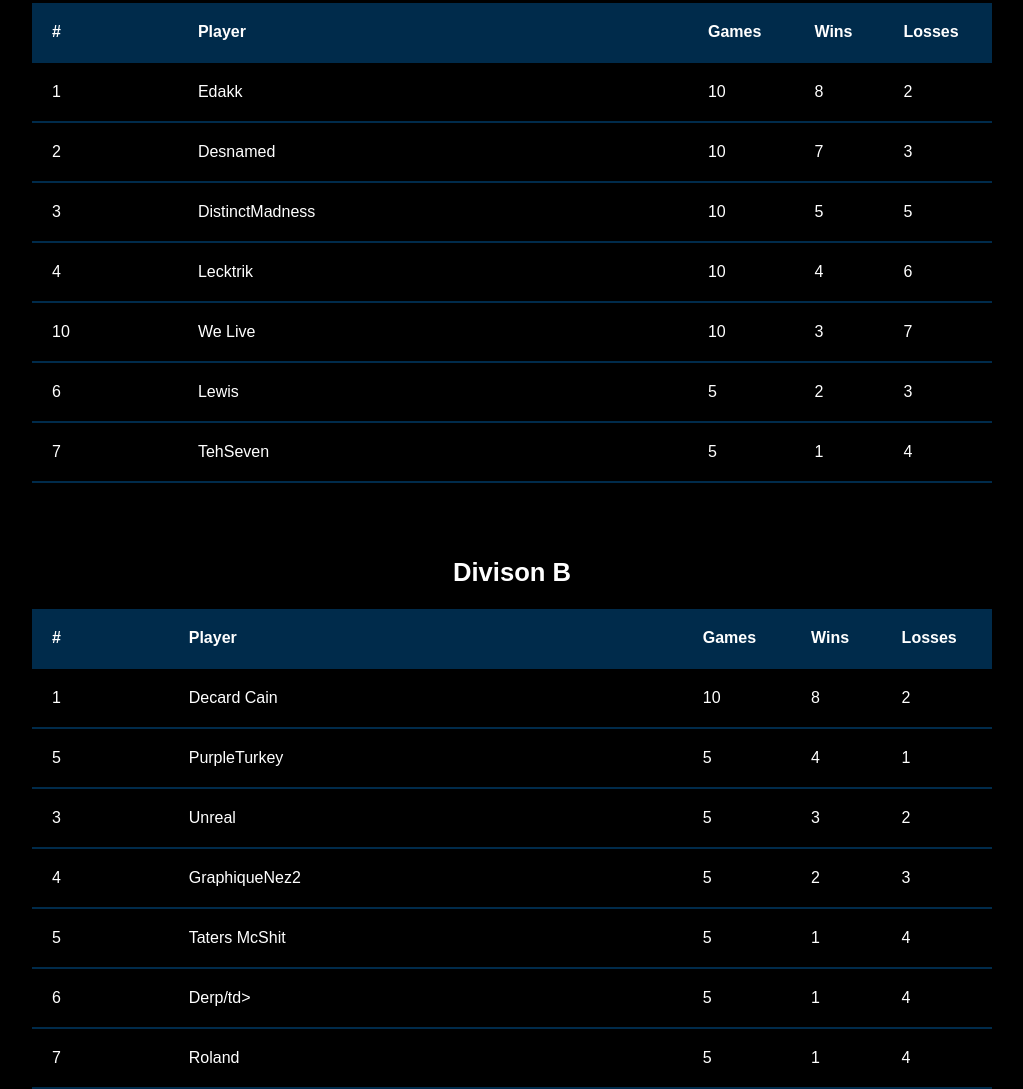
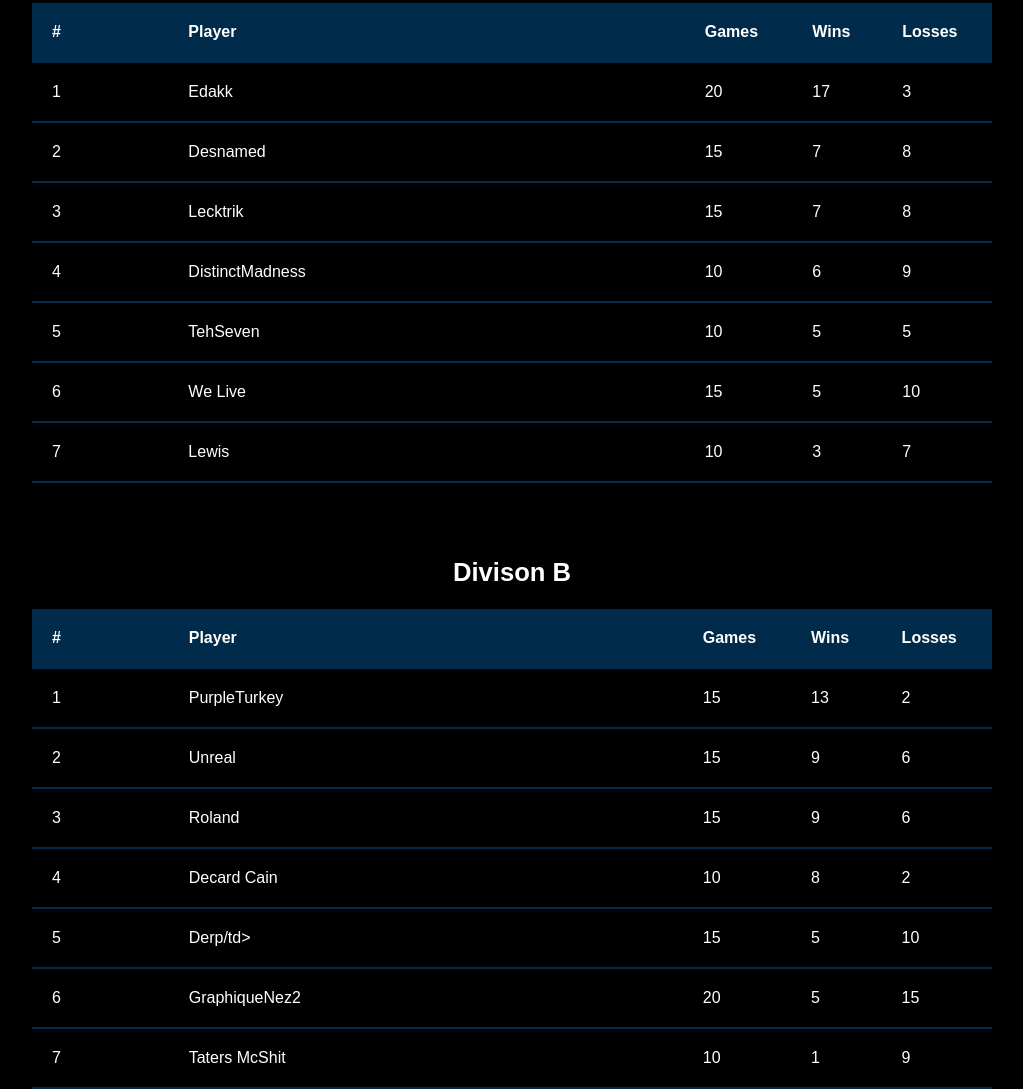
Before and after one commit to DistinctMadness/DistinctMadness.github.io, a plain HTML site: page SS.html in a window 1280 px wide. Shown: the part 519-1608 px from the top of the page, without its empty margins (128-1151 px from the left). Drawn offline with Linux system fonts and the light colour scheme.

Commit message:
Changes 4

```diff
--- a/SS.html
+++ b/SS.html
@@ -37,51 +37,51 @@
             <tr>
                 <td>1</td>
                 <td class="Large">Edakk</td>
-                <td>10</td>
-                <td>8</td>
-                <td>2</td>
+                <td>20</td>
+                <td>17</td>
+                <td>3</td>
             </tr>
             <tr>
                 <td>2</td>
                 <td class="Large">Desnamed</td>
-                <td>10</td>
+                <td>15</td>
                 <td>7</td>
-                <td>3</td>
+                <td>8</td>
             </tr>
             <tr>
                 <td>3</td>
+                <td class="Large">Lecktrik</td>
+                <td>15</td>
+                <td>7</td>
+                <td>8</td>
+            </tr>
+            <tr>
+                <td>4</td>
                 <td class="Large">DistinctMadness</td>
+                <td>10</td>
+                <td>6</td>
+                <td>9</td>
+            </tr>
+            <tr>
+                <td>5</td>
+                <td class="Large">TehSeven</td>
                 <td>10</td>
                 <td>5</td>
                 <td>5</td>
             </tr>
             <tr>
-                <td>4</td>
-                <td class="Large">Lecktrik</td>
+                <td>6</td>
+                <td class="Large">We Live</td>
+                <td>15</td>
+                <td>5</td>
                 <td>10</td>
-                <td>4</td>
-                <td>6</td>
             </tr>
             <tr>
-                <td>10</td>
-                <td class="Large">We Live</td>
+                <td>7</td>
+                <td class="Large">Lewis</td>
                 <td>10</td>
                 <td>3</td>
                 <td>7</td>
-            </tr>
-            <tr>
-                <td>6</td>
-                <td class="Large">Lewis</td>
-                <td>5</td>
-                <td>2</td>
-                <td>3</td>
-            </tr>
-            <tr>
-                <td>7</td>
-                <td class="Large">TehSeven</td>
-                <td>5</td>
-                <td>1</td>
-                <td>4</td>
             </tr>
         </table>
         <br/>
@@ -98,6 +98,27 @@
             </tr>
             <tr>
                 <td>1</td>
+                <td class="Large">PurpleTurkey</td>
+                <td>15</td>
+                <td>13</td>
+                <td>2</td>
+            </tr>
+            <tr>
+                <td>2</td>
+                <td class="Large">Unreal</td>
+                <td>15</td>
+                <td>9</td>
+                <td>6</td>
+            </tr>
+            <tr>
+                <td>3</td>
+                <td class="Large">Roland</td>
+                <td>15</td>
+                <td>9</td>
+                <td>6</td>
+            </tr>
+            <tr>
+                <td>4</td>
                 <td class="Large">Decard Cain</td>
                 <td>10</td>
                 <td>8</td>
@@ -105,45 +126,24 @@
             </tr>
             <tr>
                 <td>5</td>
-                <td class="Large">PurpleTurkey</td>
-                <td>5</td>
-                <td>4</td>
-                <td>1</td>
-            </tr>
-            <tr>
-                <td>3</td>
-                <td class="Large">Unreal</td>
-                <td>5</td>
-                <td>3</td>
-                <td>2</td>
-            </tr>
-            <tr>
-                <td>4</td>
-                <td class="Large">GraphiqueNez2</td>
-                <td>5</td>
-                <td>2</td>
-                <td>3</td>
-            </tr>
-            <tr>
-                <td>5</td>
-                <td class="Large">Taters McShit</td>
-                <td>5</td>
-                <td>1</td>
-                <td>4</td>
+                <td class="Large">Derp/td>
+                    <td>15</td>
+                    <td>5</td>
+                    <td>10</td>
             </tr>
             <tr>
                 <td>6</td>
-                <td class="Large">Derp/td>
-                    <td>5</td>
-                    <td>1</td>
-                    <td>4</td>
+                <td class="Large">GraphiqueNez2</td>
+                <td>20</td>
+                <td>5</td>
+                <td>15</td>
             </tr>
             <tr>
                 <td>7</td>
-                <td class="Large">Roland</td>
-                <td>5</td>
+                <td class="Large">Taters McShit</td>
+                <td>10</td>
                 <td>1</td>
-                <td>4</td>
+                <td>9</td>
             </tr>
         </table>
     </div>
```
Also changed, not shown: Players.html (+71 -71 lines), Schedule.html (+10 -10 lines).
